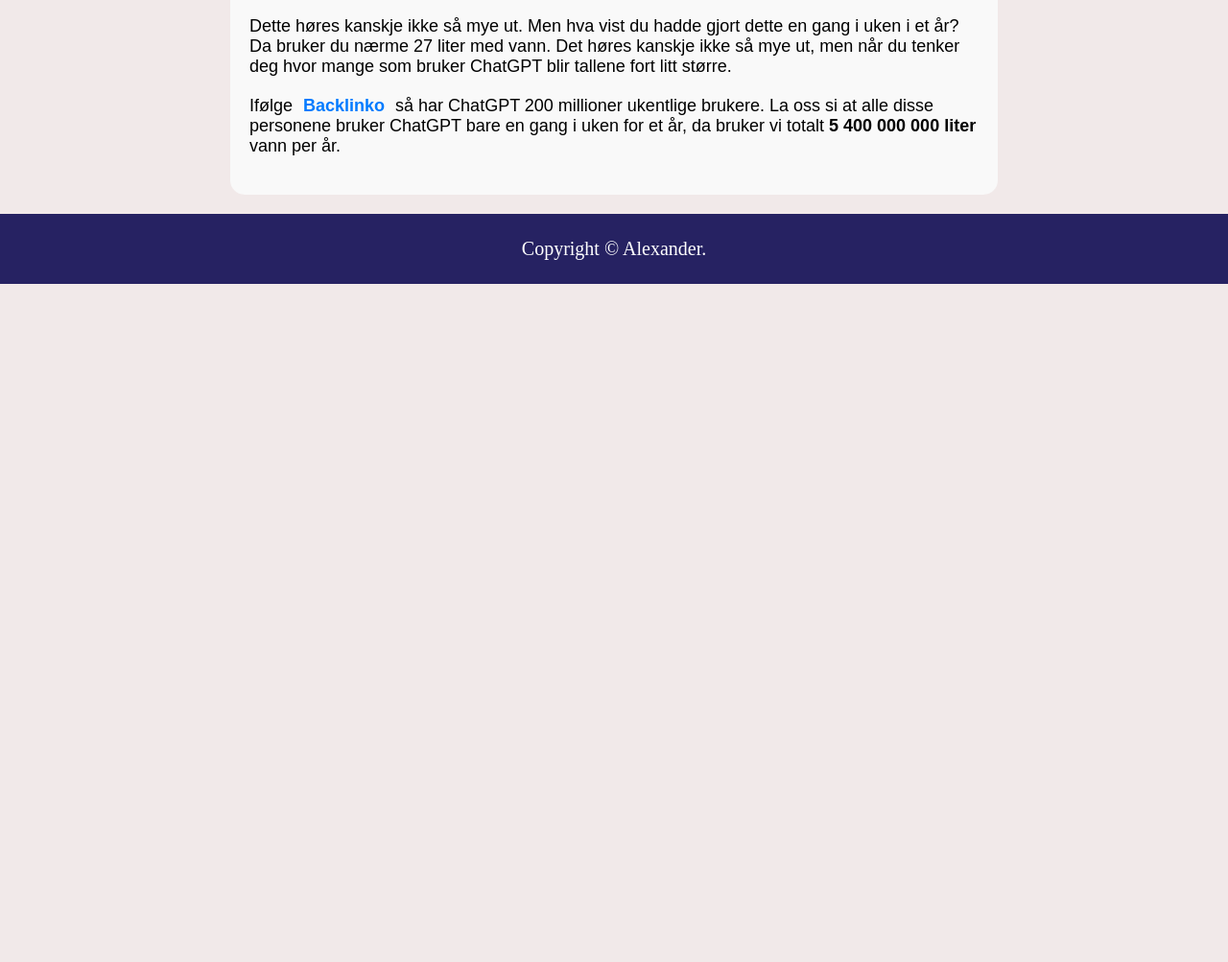
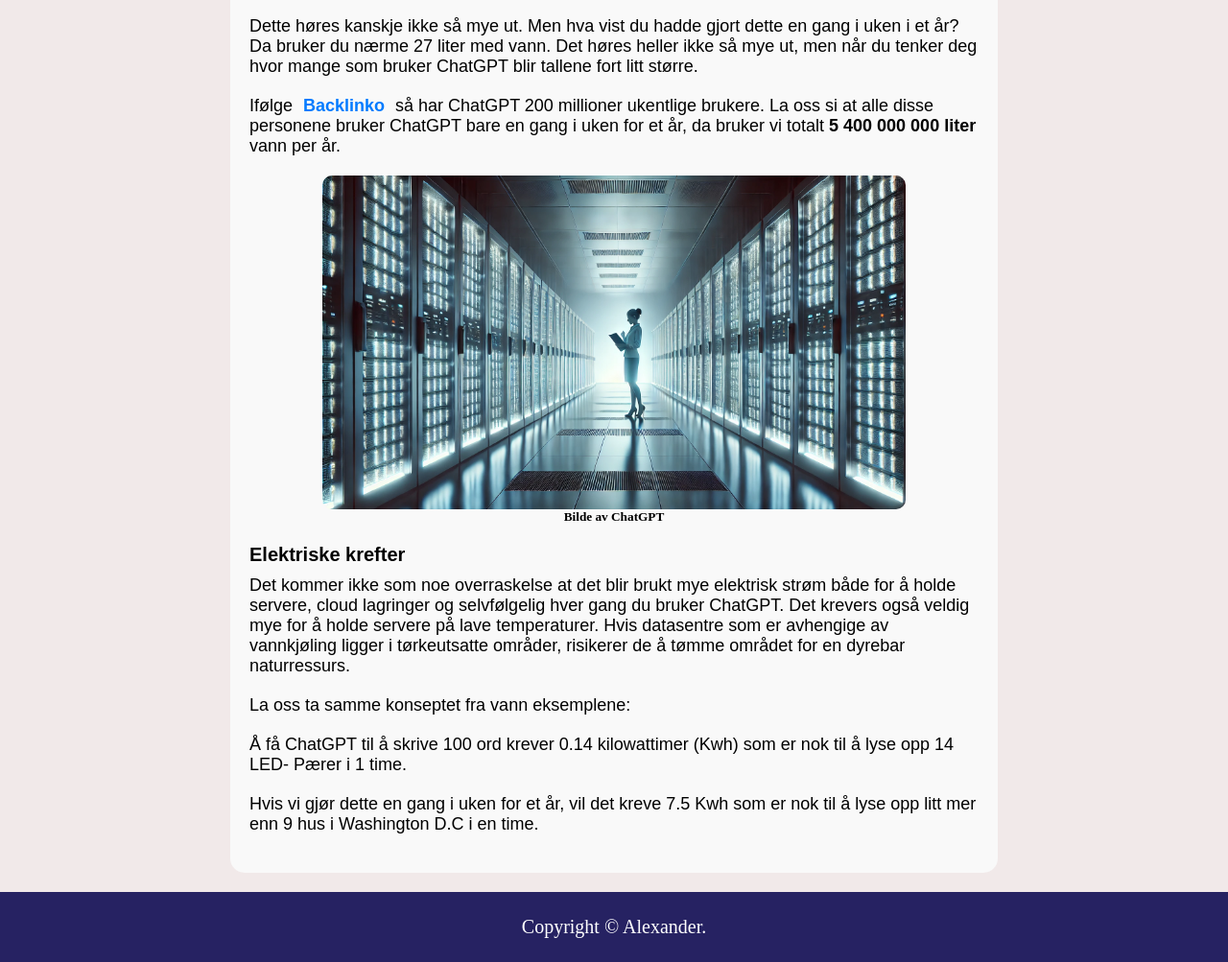
Before and after one commit to Alexmour0907/Alexmour0907.github.io, a plain HTML site: page Tverrfagelig-uke2/barekraft.html in a window 1280 px wide. Shown: the part 4098-5101 px from the top of the page at 96% size. Before the commit the page ends 4394 px from the top, so only its background shows below. Drawn offline with Linux system fonts and the light colour scheme.

Commit message:
la til mer innhold på ai artikkel

```diff
--- a/Tverrfagelig-uke2/barekraft.css
+++ b/Tverrfagelig-uke2/barekraft.css
@@ -445,6 +445,11 @@ html, body {
     margin-bottom: 10px;
 }
 
+.ai-article h5{
+    display: flex;
+    justify-content: center;
+}
+
 .ai-article p {
     font-family: 'Poppins', sans-serif;
     font-size: 18px;
@@ -462,3 +467,7 @@ html, body {
 #under-gptbilde{
     margin-top: 20px;
 }
+
+#under-aibilde{
+    margin-top: 20px;
+}
--- a/Tverrfagelig-uke2/barekraft.html
+++ b/Tverrfagelig-uke2/barekraft.html
@@ -165,8 +165,24 @@
             <p><strong>Meta</strong> - Brukte <strong>22 millioner liter</strong> med vann mens de LLaMA 3 bot.</p>
             <h2>Viste du?</h2>
             <p>Viste du at ChatGPT bruker litt mer enn en flaske vann hver gang du får den til å skrive så lite som 100 ord? Denne prosessen bruker 519 milliliter <strong>hver gang</strong> den blir utført.</p>
-            <p>Dette høres kanskje ikke så mye ut. Men hva vist du hadde gjort dette en gang i uken i et år? Da bruker du nærme 27 liter med vann. Det høres kanskje ikke så mye ut, men når du tenker deg hvor mange som bruker ChatGPT blir tallene fort litt større.</p>
+            <p>Dette høres kanskje ikke så mye ut. Men hva vist du hadde gjort dette en gang i uken i et år? Da bruker du nærme 27 liter med vann. Det høres heller ikke så mye ut, men når du tenker deg hvor mange som bruker ChatGPT blir tallene fort litt større.</p>
             <p>Ifølge <a class="link" href="https://backlinko.com/chatgpt-stats">Backlinko</a> så har ChatGPT 200 millioner ukentlige brukere. La oss si at alle disse personene bruker ChatGPT bare en gang i uken for et år, da bruker vi totalt <strong>5 400 000 000 liter</strong> vann per år.</p>
+
+            <img src="/Tverrfagelig-uke2/bilder/chatgpt-server-room.webp" alt="">
+            <h5>Bilde av ChatGPT</h5>
+            <h2 id="under-aibilde">Elektriske krefter</h2>
+            <p>Det kommer ikke som noe overraskelse at det blir brukt mye elektrisk strøm både for å holde servere, cloud lagringer og selvfølgelig hver gang du bruker ChatGPT.
+                Det krevers også veldig mye for å holde servere på lave temperaturer. Hvis datasentre som er avhengige av vannkjøling ligger i tørkeutsatte områder,
+                risikerer de å tømme området for en dyrebar naturressurs.
+            </p>
+            <p>
+                La oss ta samme konseptet fra vann eksemplene:
+            </p>
+            <p>Å få ChatGPT til å skrive 100 ord krever 0.14 kilowattimer (Kwh) som er nok til å lyse opp 14 LED- Pærer i 1 time.</p>
+            <p>
+                Hvis vi gjør dette en gang i uken for et år, vil det kreve 7.5 Kwh som er nok til å lyse opp litt mer enn 9 hus i Washington D.C i en time.
+            </p>
+
         </div>
         <div class="item4">
             <p>Copyright © Alexander.</p>
```
Also changed, not shown: Tverrfagelig-uke2/bilder/chatgpt-server-room.webp (added).
